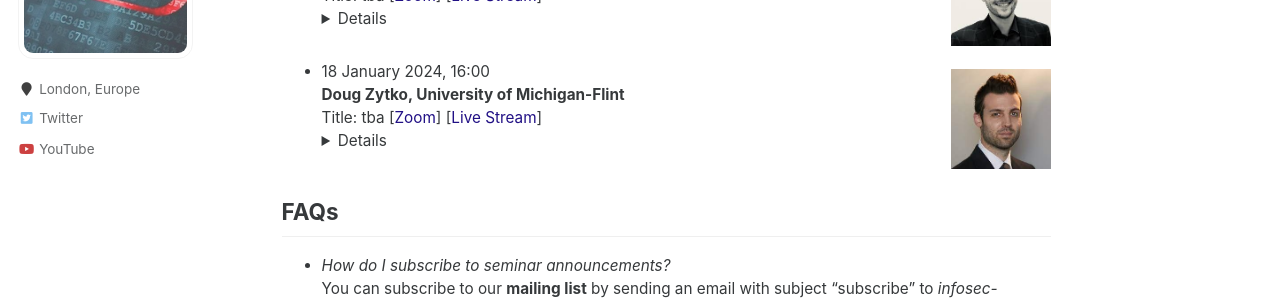
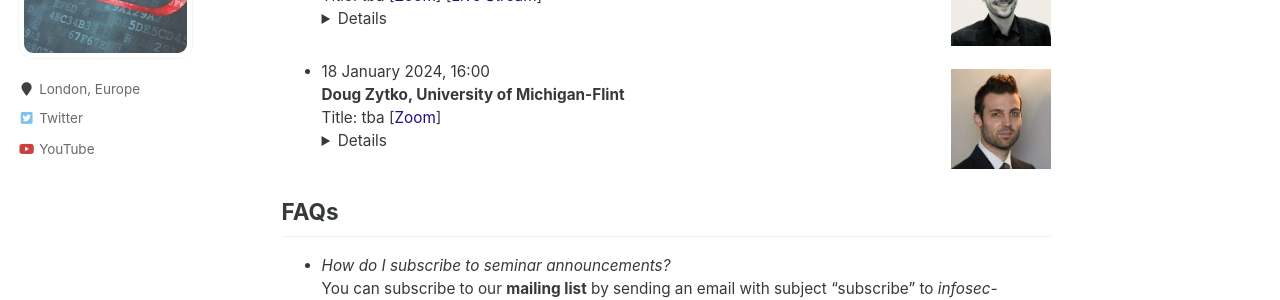
Before and after one commit to uclisec/uclisec.github.io, a Jekyll site: the page built from _pages/seminars.md, in a window 1280 px wide and 900 px high, scrolled down 464 px. Shown: the part 152-452 px from the top of the window. Built offline with Jekyll 4.4.1, drawn with Linux system fonts in a browser that asks for light colours.

Commit message:
Update seminars.md

```diff
--- a/_pages/seminars.md
+++ b/_pages/seminars.md
@@ -35,7 +35,7 @@ Title: tba
 - 18 January 2024, 16:00
 **Doug Zytko, University of Michigan-Flint**
 Title: tba
-[[Zoom](tba)] [[Live Stream](tbc)]<details>**Abstract:** tba.<br><br>**Bio**: tba.<br></details>
+[[Zoom](tba)]<details>**Abstract:** tba.<br><br>**Bio**: tba.<br></details>
 <!----->
 
 FAQs
```
